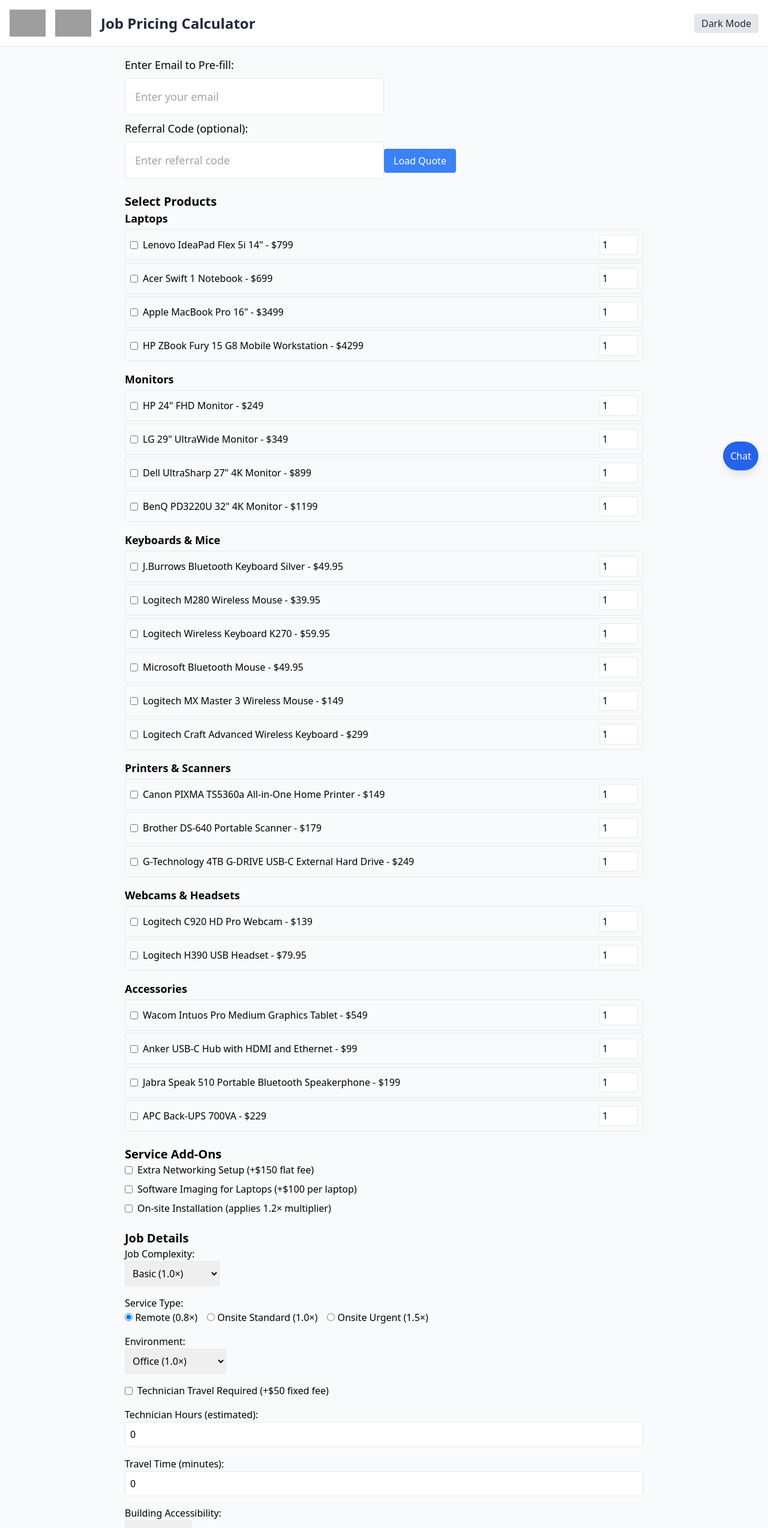
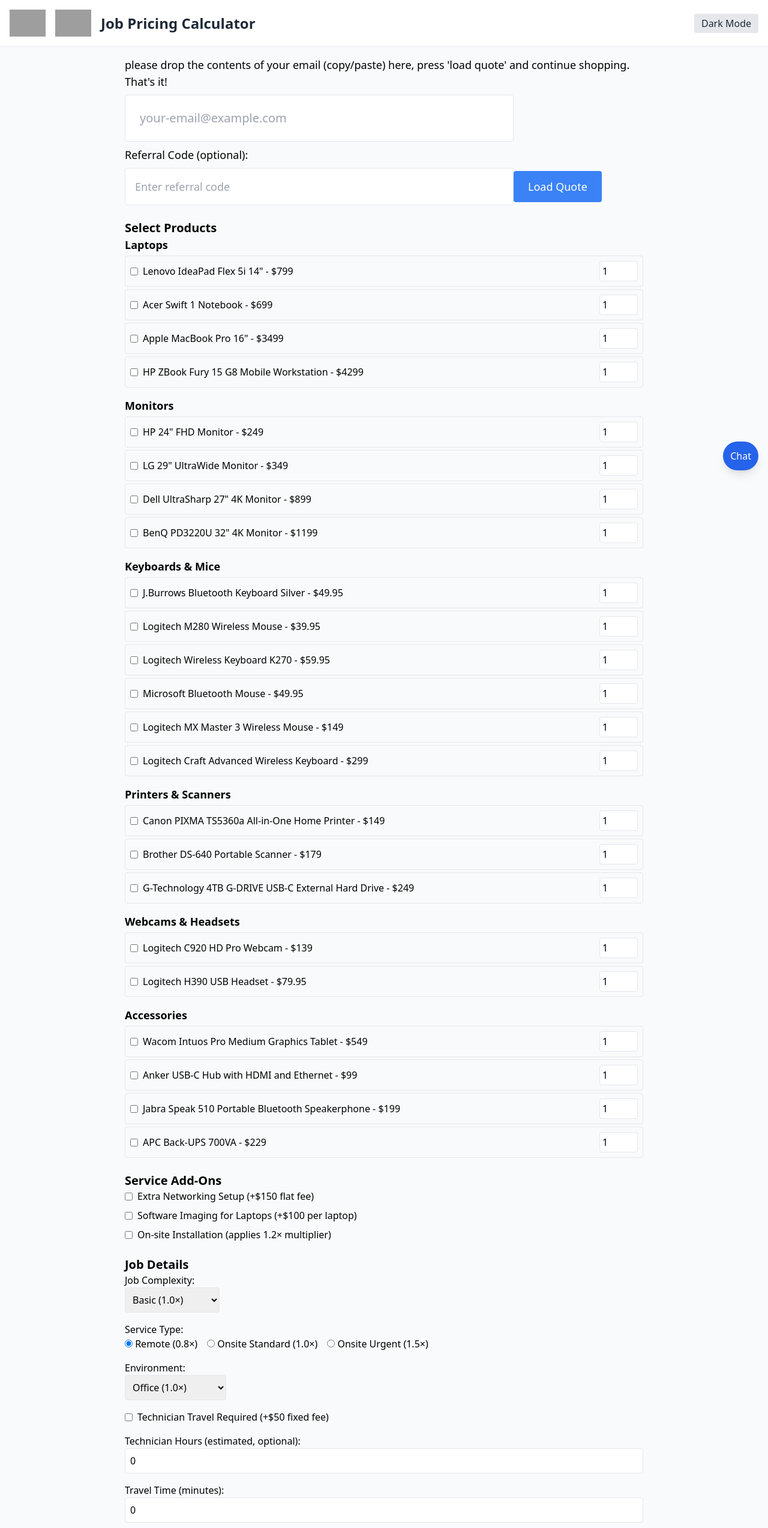
Before and after one commit to TML-4PM/last-chance-bingo, a Next.js app: page / in a window 1280 px wide. Shown: the top 2547 px of the page at 60% size. Built offline with nearby package versions, Linux system fonts and the light colour scheme; grey boxes are pictures that could not be loaded.

Commit message:
Update index.tsx

```diff
--- a/pages/index.tsx
+++ b/pages/index.tsx
@@ -6,11 +6,11 @@
 import { ProductCategory } from '../src/models/product';
 import GuidedTour from '../src/components/GuidedTour';
 
-// Dynamically import the Chatbot (client-side only)
+// Dynamically import Chatbot (client-side only) with bot name prop set to "e-Troy"
 const Chatbot = dynamic(() => import('../src/components/Chatbot'), { ssr: false });
 
 export default function Home() {
-  // Basic fields
+  // Basic Fields
   const [email, setEmail] = useState('');
   const [referralCode, setReferralCode] = useState('');
   const [products, setProducts] = useState<ProductCategory[]>([]);
@@ -21,14 +21,14 @@
   const [scheduleDate, setScheduleDate] = useState('');
   const [tourActive, setTourActive] = useState(false);
 
-  // Service add-ons
+  // Service Add‑Ons
   const [serviceAddons, setServiceAddons] = useState({
     networking: false,
     imaging: false,
     onsiteInstallation: false,
   });
 
-  // Job details
+  // Job Details
   const [jobComplexity, setJobComplexity] = useState('Basic');
   const [serviceType, setServiceType] = useState('Remote');
   const [environment, setEnvironment] = useState('Office');
@@ -40,10 +40,10 @@
   const [timeSlot, setTimeSlot] = useState('');
   const [availableSlots, setAvailableSlots] = useState<string[]>([]);
 
-  // CSV data state
+  // CSV Data state
   const [csvData, setCsvData] = useState('');
 
-  // Load products on mount
+  // Load products from API
   useEffect(() => {
     fetch('/api/products')
       .then((res) => res.json())
@@ -51,15 +51,17 @@
         setProducts(data);
         // Initialize each product's quantity to 1
         const initialQuantities: { [sku: string]: number } = {};
-        data.forEach((cat) => cat.items.forEach((prod) => {
-          initialQuantities[prod.sku] = 1;
-        }));
+        data.forEach((cat) =>
+          cat.items.forEach((prod) => {
+            initialQuantities[prod.sku] = 1;
+          })
+        );
         setQuantities(initialQuantities);
       })
       .catch(() => toast.error('Failed to load products.'));
   }, []);
 
-  // Load available time slots on mount
+  // Load available time slots from API
   useEffect(() => {
     fetch('/sample-calendar.json')
       .then((res) => res.json())
@@ -70,20 +72,22 @@
   // Handlers
   const handleProductChange = (sku: string, checked: boolean) => {
     setSelectedProducts((prev) => {
-      const newSel = { ...prev };
+      const newSelection = { ...prev };
       if (checked) {
-        newSel[sku] = quantities[sku] || 1;
+        newSelection[sku] = quantities[sku] || 1;
       } else {
-        delete newSel[sku];
+        delete newSelection[sku];
       }
-      return newSel;
+      return newSelection;
     });
   };
 
   const handleQuantityChange = (sku: string, value: number) => {
     setQuantities((prev) => ({ ...prev, [sku]: value }));
     setSelectedProducts((prev) => {
-      if (prev[sku] !== undefined) return { ...prev, [sku]: value };
+      if (prev[sku] !== undefined) {
+        return { ...prev, [sku]: value };
+      }
       return prev;
     });
   };
@@ -187,15 +191,15 @@
         {/* Email and Referral Section */}
         <div className="space-y-2">
           <label htmlFor="email" className="block font-medium text-lg">
-            Enter Email to Pre-fill:
+            please drop the contents of your email (copy/paste) here, press 'load quote' and continue shopping. That's it!
           </label>
           <input
             type="email"
             id="email"
-            placeholder="Enter your email"
+            placeholder="your-email@example.com"
             value={email}
             onChange={(e) => setEmail(e.target.value)}
-            className="w-full md:w-1/2 p-4 border rounded text-lg"
+            className="w-full md:w-3/4 p-6 border rounded text-xl"
             aria-label="Email Input"
           />
           <label htmlFor="referralCode" className="block font-medium text-lg">
@@ -207,10 +211,10 @@
             placeholder="Enter referral code"
             value={referralCode}
             onChange={(e) => setReferralCode(e.target.value)}
-            className="w-full md:w-1/2 p-4 border rounded text-lg"
+            className="w-full md:w-3/4 p-4 border rounded text-lg"
             aria-label="Referral Code"
           />
-          <button className="bg-blue-500 hover:bg-blue-700 text-white px-4 py-2 rounded" aria-label="Load Quote">
+          <button className="bg-blue-500 hover:bg-blue-700 text-white px-6 py-3 rounded text-lg" aria-label="Load Quote">
             Load Quote
           </button>
         </div>
@@ -237,7 +241,8 @@
                     <input
                       type="number"
                       id={`qty-${product.sku}`}
-                      min="1"
+                      min="0"
+                      step="1"
                       value={quantities[product.sku] || 1}
                       className="w-16 p-1 border rounded ml-2"
                       aria-label={`Quantity for ${product.name}`}
@@ -369,7 +374,9 @@
               <label htmlFor="technicianTravel">Technician Travel Required (+$50 fixed fee)</label>
             </div>
             <div>
-              <label htmlFor="technicianHours" className="block font-medium">Technician Hours (estimated):</label>
+              <label htmlFor="technicianHours" className="block font-medium">
+                Technician Hours (estimated, optional):
+              </label>
               <input
                 type="number"
                 id="technicianHours"
@@ -434,10 +441,10 @@
         </section>
         {/* Action Buttons */}
         <div className="flex flex-wrap gap-2">
-          <button className="bg-green-500 hover:bg-green-700 text-white px-4 py-2 rounded" onClick={generateQuote}>
+          <button className="bg-green-500 hover:bg-green-700 text-white px-6 py-3 rounded text-lg" onClick={generateQuote}>
             Generate Quote
           </button>
-          <button className="bg-gray-500 hover:bg-gray-700 text-white px-4 py-2 rounded" onClick={printQuote}>
+          <button className="bg-gray-500 hover:bg-gray-700 text-white px-6 py-3 rounded text-lg" onClick={printQuote}>
             Print as PDF
           </button>
         </div>
@@ -451,7 +458,7 @@
             className="p-2 border rounded"
             aria-label="Schedule Job Date"
           />
-          <button className="bg-purple-500 hover:bg-purple-700 text-white px-4 py-2 rounded" onClick={scheduleJob}>
+          <button className="bg-purple-500 hover:bg-purple-700 text-white px-6 py-3 rounded text-lg" onClick={scheduleJob}>
             Schedule Job
           </button>
         </div>
@@ -462,13 +469,13 @@
             {quoteSummary}
           </pre>
           <p id="total-price" className="text-2xl font-bold">Total: ${totalPrice.toFixed(2)}</p>
-          <button className="bg-blue-600 hover:bg-blue-800 text-white px-4 py-2 rounded" onClick={sendEmail}>
+          <button className="bg-blue-600 hover:bg-blue-800 text-white px-6 py-3 rounded text-lg" onClick={sendEmail}>
             Email Quote
           </button>
         </section>
         {/* CSV Data Section */}
         <section>
-          <button className="bg-yellow-500 hover:bg-yellow-700 text-white px-4 py-2 rounded" onClick={fetchCsvData}>
+          <button className="bg-yellow-500 hover:bg-yellow-700 text-white px-6 py-3 rounded text-lg" onClick={fetchCsvData}>
             View CSV Data
           </button>
           {csvData && (
@@ -481,14 +488,14 @@
         <div className="flex justify-end">
           <button
             onClick={() => setTourActive(true)}
-            className="bg-indigo-500 hover:bg-indigo-700 text-white px-4 py-2 rounded"
+            className="bg-indigo-500 hover:bg-indigo-700 text-white px-6 py-3 rounded text-lg"
             aria-label="Start Guided Tour"
           >
             Start Guided Tour
           </button>
         </div>
       </main>
-      <Chatbot />
+      <Chatbot botName="e-Troy" />
       {tourActive && <GuidedTour onClose={() => setTourActive(false)} />}
     </>
   );
```
